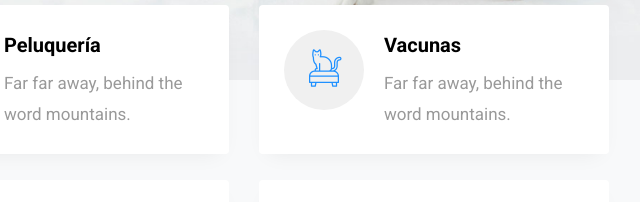
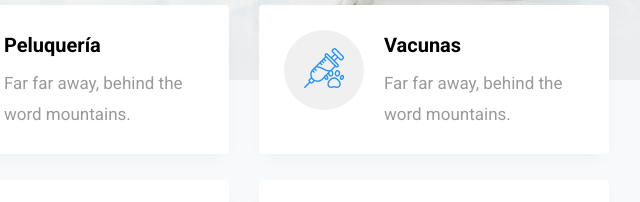
Before and after one commit to earias4/earias4.github.io, a plain HTML site: page petcare/index.html in a window 1280 px wide. Shown: the part 720-922 px from the top of the page, 586-1226 px from the left. Drawn offline with Linux system fonts and the light colour scheme; some packages are replaced by stand-ins of ours; no server answers; files whose address does not match are found by name.

Commit message:
icon jeringa

```diff
--- a/petcare/index.html
+++ b/petcare/index.html
@@ -111,7 +111,7 @@
 				<div class="col-md-4 d-flex align-self-stretch">
 					<div class="d-block services d-flex justify-content-between">
 						<div class="icon d-flex align-items-center justify-content-center">
-							<span class="flaticon-cat"></span>
+							<span class="flaticon-veterinary"></span>
 						</div>
 						<div class="media-body">
 							<h3 class="heading">Vacunas</h3>
```
